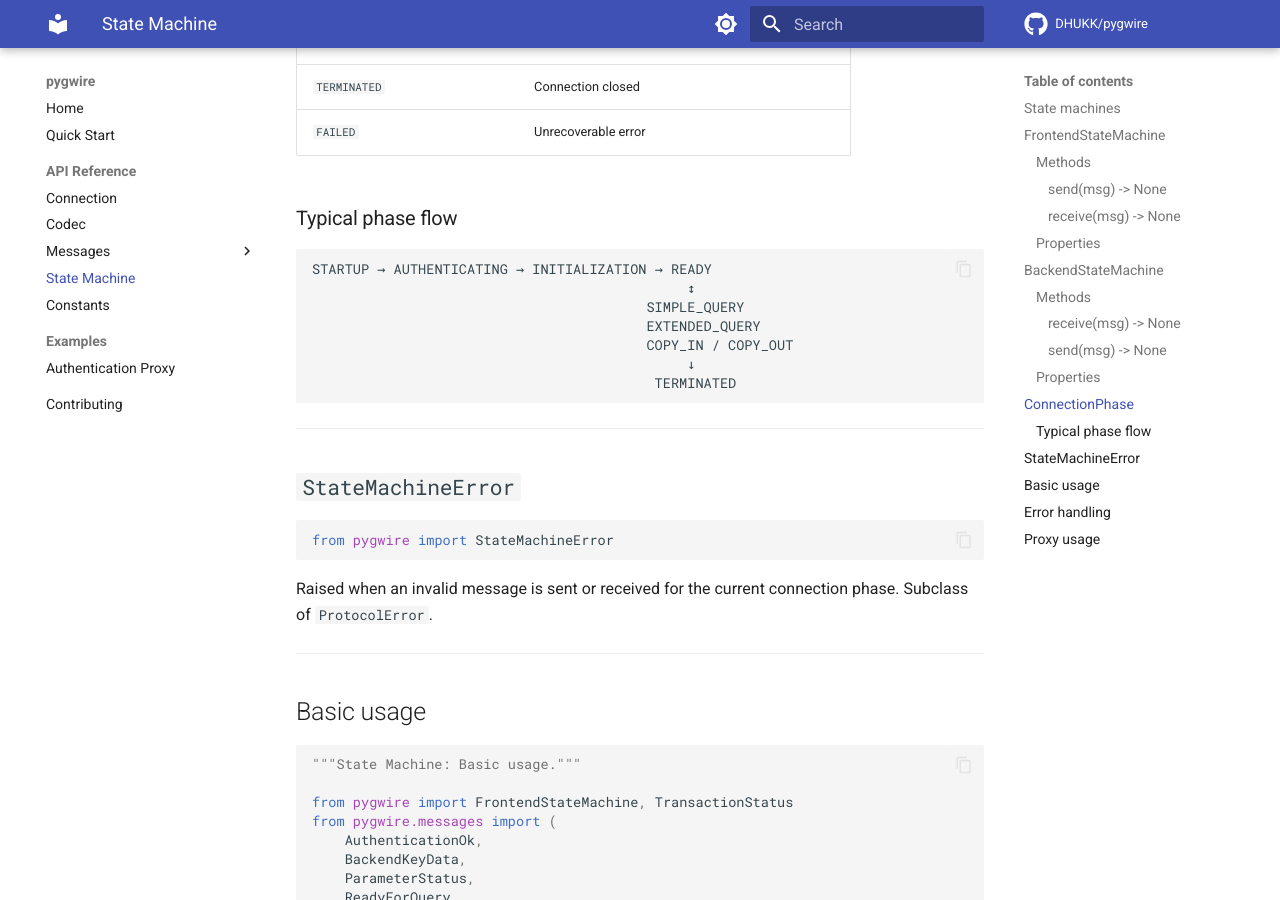
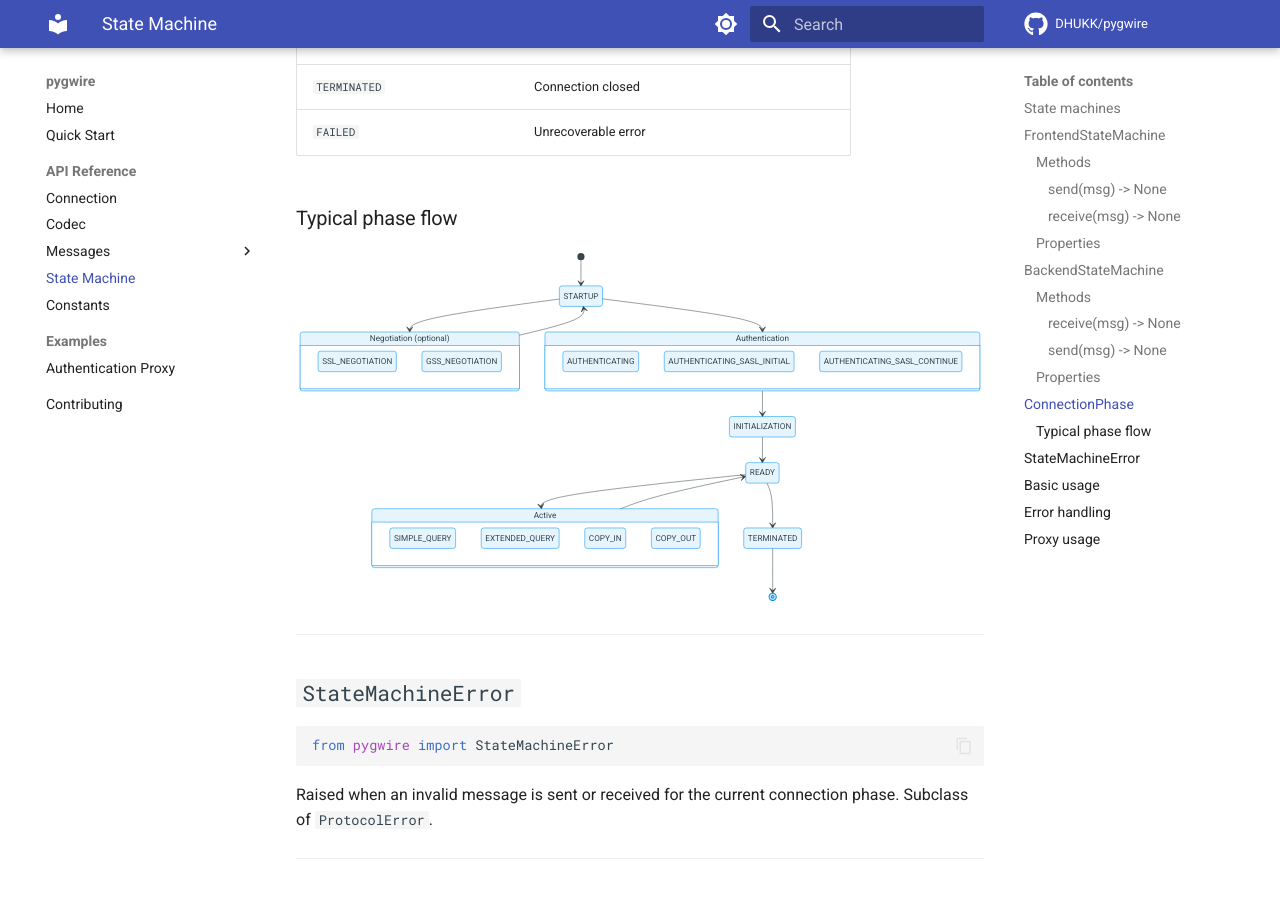
Before and after one commit to DHUKK/pygwire, an MkDocs documentation site: the page built from docs/reference/state-machine.md, in a window 1280 px wide and 900 px high, scrolled down 3435 px. Built offline with MkDocs 1.6.1 and Material for MkDocs 9.7.7, drawn with Linux system fonts in a browser that asks for light colours; comment, search, counter and statistics services are not loaded; some of the changed lines change nothing that is shown.

Commit message:
Replace ASCII phase flow with simplified Mermaid diagram
The original ASCII diagram omitted SSL/GSS negotiation and SASL
sub-phases. The new diagram groups related phases visually and shows
the complete lifecycle without the per-transition message detail,
which is already covered by the ConnectionPhase reference table.

````diff
--- a/docs/reference/state-machine.md
+++ b/docs/reference/state-machine.md
@@ -112,14 +112,37 @@ Same as `FrontendStateMachine`.
 
 ### Typical phase flow
 
-```
-STARTUP → AUTHENTICATING → INITIALIZATION → READY
-                                              ↕
-                                         SIMPLE_QUERY
-                                         EXTENDED_QUERY
-                                         COPY_IN / COPY_OUT
-                                              ↓
-                                          TERMINATED
+```mermaid
+stateDiagram-v2
+    [*] --> STARTUP
+
+    state "Negotiation (optional)" as negotiation {
+        SSL_NEGOTIATION
+        GSS_NEGOTIATION
+    }
+
+    state "Authentication" as auth {
+        AUTHENTICATING
+        AUTHENTICATING_SASL_INITIAL
+        AUTHENTICATING_SASL_CONTINUE
+    }
+
+    state "Active" as active {
+        SIMPLE_QUERY
+        EXTENDED_QUERY
+        COPY_IN
+        COPY_OUT
+    }
+
+    STARTUP --> negotiation
+    negotiation --> STARTUP
+    STARTUP --> auth
+    auth --> INITIALIZATION
+    INITIALIZATION --> READY
+    READY --> active
+    active --> READY
+    READY --> TERMINATED
+    TERMINATED --> [*]
 ```
 
 ---
````
